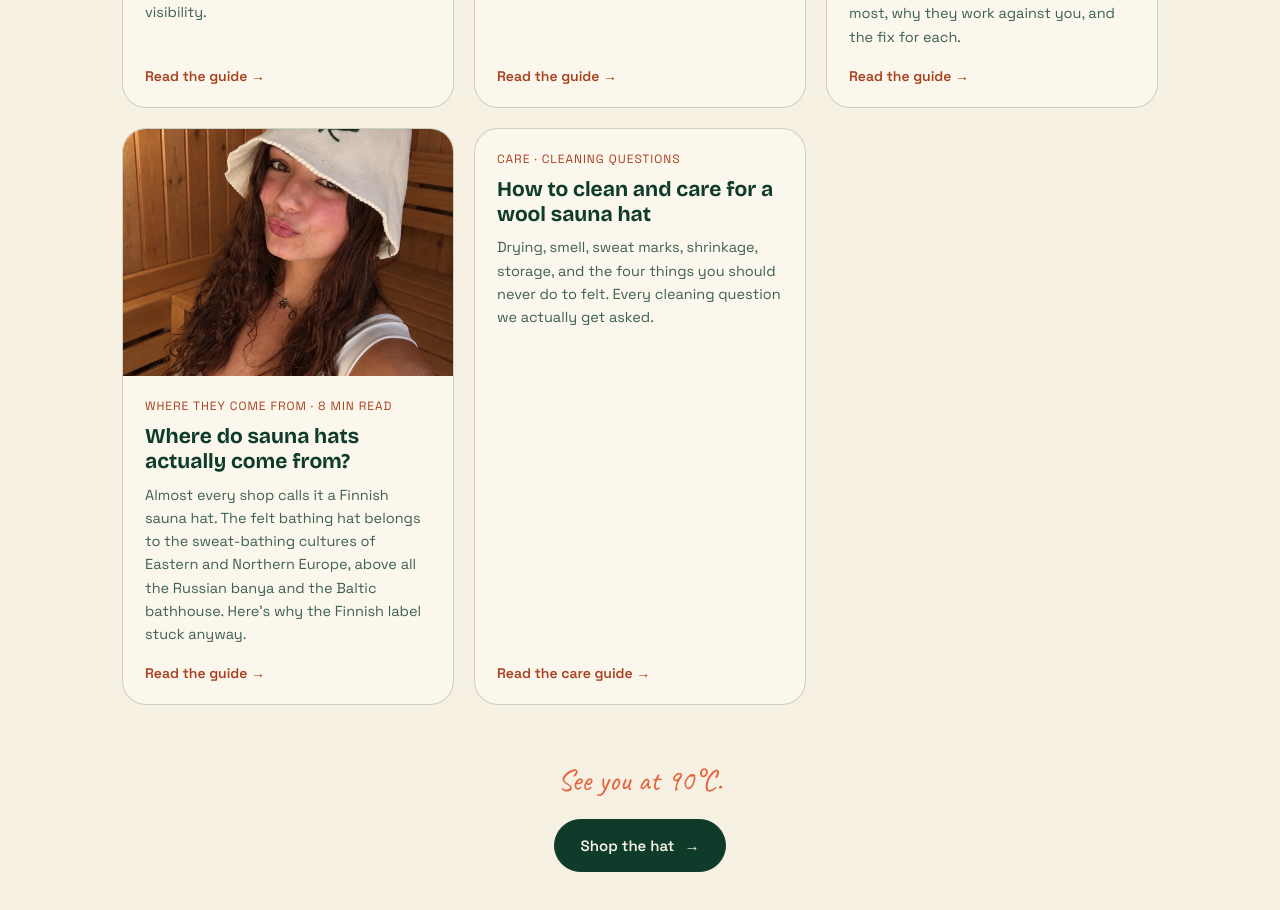
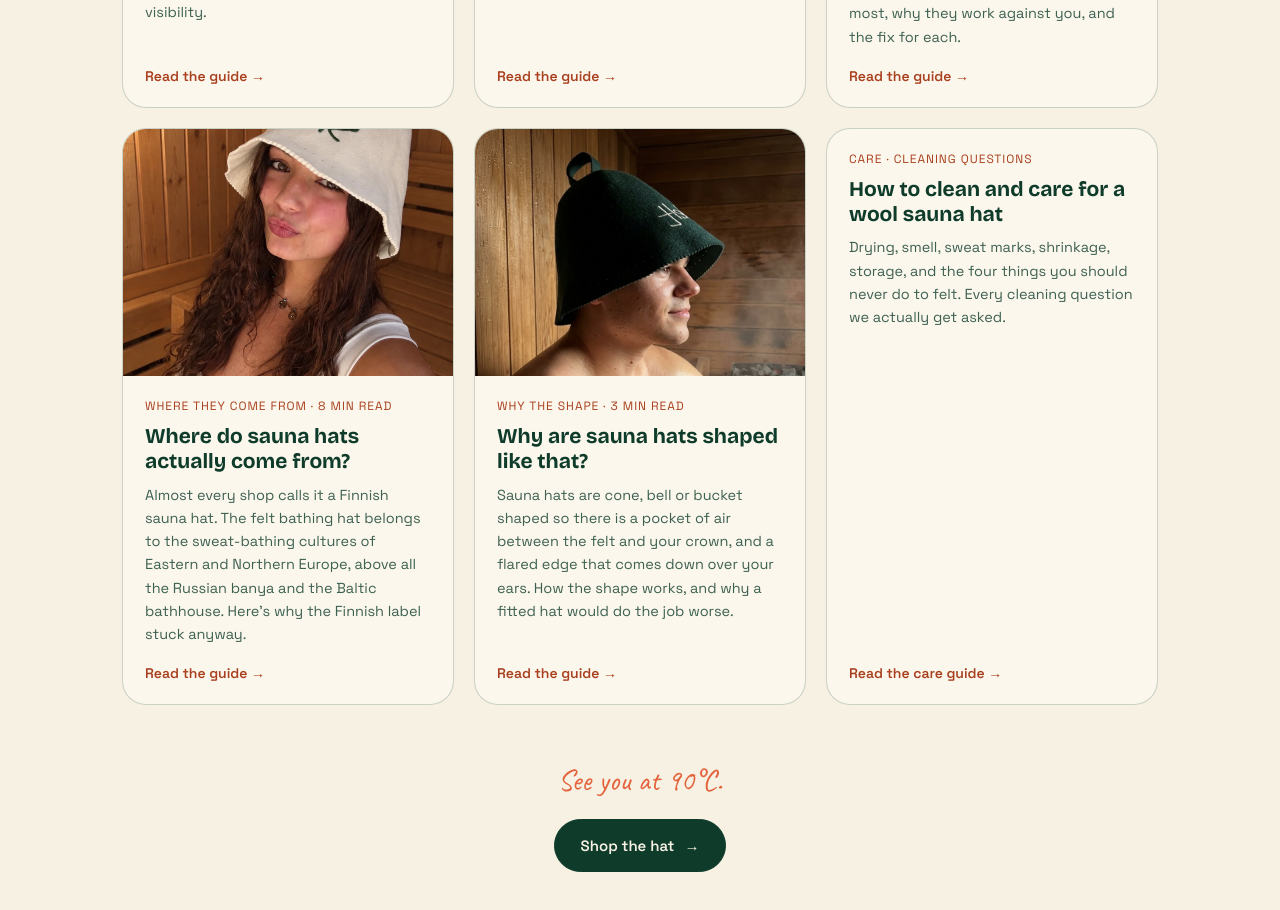
Before and after one commit to thomasdevillers/smelt-ecom-site, a Next.js app: page /articles in a window 1280 px wide. Shown: the part 1500-2410 px from the top of the page. Built offline with nearby package versions, Linux system fonts and the light colour scheme; no server answers.

Commit message:
New article dropped

```diff
--- a/content/guides.ts
+++ b/content/guides.ts
@@ -1046,6 +1046,79 @@ export const GUIDES: Guide[] = [
       },
     ],
   },
+
+  {
+    slug: "why-are-sauna-hats-shaped-like-that",
+    nav: "Why the shape",
+    title: "Why Are Sauna Hats Cone or Bell Shaped? | Smelt",
+    h1: "Why are sauna hats shaped like that?",
+    description:
+      "Sauna hats are cone, bell or bucket shaped so there is a pocket of air between the felt and your crown, and a flared edge that comes down over your ears. How the shape works, and why a fitted hat would do the job worse.",
+    question: "Why are sauna hats cone or bell shaped?",
+    answer:
+      "Sauna hats have a cone, bell or bucket shape so the felt rises away from the crown of your head, leaving a pocket of air between the hottest part of the hat and your scalp. The flared lower edge then drops down over your ears and forehead, which are the parts most sensitive to the heat.",
+    published: "2026-11-10",
+    updated: "2026-11-10",
+    readMinutes: 3,
+    hero: FIT_STANDARD_SIDE,
+    takeaways: [
+      "The raised crown leaves an air gap above your head, and still air is an insulator.",
+      "The top of the hat sits in the hottest air in the room. The gap keeps that felt off your scalp.",
+      "The flared edge exists to cover your ears and forehead, the parts that burn first.",
+      "A fitted, skull-hugging hat would press hot felt straight onto your head and do the job worse.",
+    ],
+    blocks: [
+      {
+        heading: "The short answer",
+        body: [
+          "The shape is doing two jobs. The tall, roomy top keeps the felt off the crown of your head, so there is a layer of air between the hat and your scalp. The wide lower edge hangs down over your ears and forehead, so the most sensitive parts of your head are covered.",
+          "Whether it is a tall banya cone, a rounded bell or a flatter bucket, every traditional sauna hat follows that same basic pattern: room at the top, coverage at the sides. The variations are mostly style.",
+        ],
+      },
+      {
+        heading: "The air pocket above your crown",
+        body: [
+          "The top of a sauna hat sits in the hottest air in the room, because hot air rises and your head is the highest thing on the bench. If that felt were pressed flat against your scalp, the heat it soaks up would have a direct path straight into you.",
+          "A raised dome or cone stops that from happening. The felt only touches your head around the sides, and above your crown there is a gap of still, trapped air. Still air is a poor conductor of heat, which is the same reason wool works in the first place, so that gap acts as a second layer of insulation on top of the felt itself. Your scalp stays much closer to its normal temperature for longer.",
+          "It also explains why a sauna hat should feel loose. Pull a hat down tight and you flatten the crown onto your head, losing the air gap and compressing the felt at the same time. There is more on that in [sauna hat sizing](/articles/sauna-hat-size-and-fit).",
+        ],
+        figure: CREAM_BACK,
+      },
+      {
+        heading: "The flared edge over your ears",
+        body: [
+          "The lower half of the shape is about coverage. Your ears are thin, have very little insulation of their own, and are usually the first thing to start stinging on the top bench. The flare or brim at the bottom of the hat is there to come down over them, along with your forehead and the back of your neck.",
+          "Because the edge flares outward rather than gripping, it sits slightly off the skin in places, which means less hot felt in direct contact with your ears. Pulled fully down, the front edge also shades your eyes, which is meant to happen.",
+        ],
+        figure: SIDE_FIT,
+      },
+      {
+        heading: "Why not just a beanie shape?",
+        body: [
+          "A beanie is designed to hug your head, which is exactly what you want outdoors in winter when the goal is to keep your own body heat in. In a sauna the room is hotter than you are, so a hat that clings to your skull is just pressing hot fabric onto your scalp with nothing in between.",
+          "The sauna hat shape is the opposite idea: keep the hottest part of the hat away from you, and cover the bits that need covering. That is why [the Smelt hat](/product) is a relaxed bell of felt rather than a fitted cap. If you want the wider picture of how the felt itself works, that's [what a sauna hat does](/articles/what-does-a-sauna-hat-do).",
+        ],
+      },
+    ],
+    faq: [
+      {
+        q: "Why are sauna hats pointy?",
+        a: "The cone or dome shape keeps the felt off the top of your head, leaving a pocket of trapped air between your crown and the hottest part of the hat. That air acts as extra insulation. Taller cones are mostly a banya style choice; the important part is that the top isn't pressed against your scalp.",
+      },
+      {
+        q: "Does the shape of a sauna hat actually matter?",
+        a: "Yes. A hat that rises away from your crown and comes down over your ears will keep you more comfortable than one the same thickness that fits tightly. Tight hats press hot felt onto your scalp and usually stop short of your ears.",
+      },
+      {
+        q: "Is a cone, bell or bucket shape best?",
+        a: "Any of them work, as long as there is room above your crown and the edge reaches down over your ears. The choice between them is mostly about looks and tradition rather than performance.",
+      },
+      {
+        q: "Should my sauna hat touch the top of my head?",
+        a: "Ideally not much. It should rest on your head around the sides and leave some space above your crown. If it is pressed flat on top, it is probably being pulled down too tight.",
+      },
+    ],
+  },
 ];
 
 export const ARTICLES_INDEX = {
```
